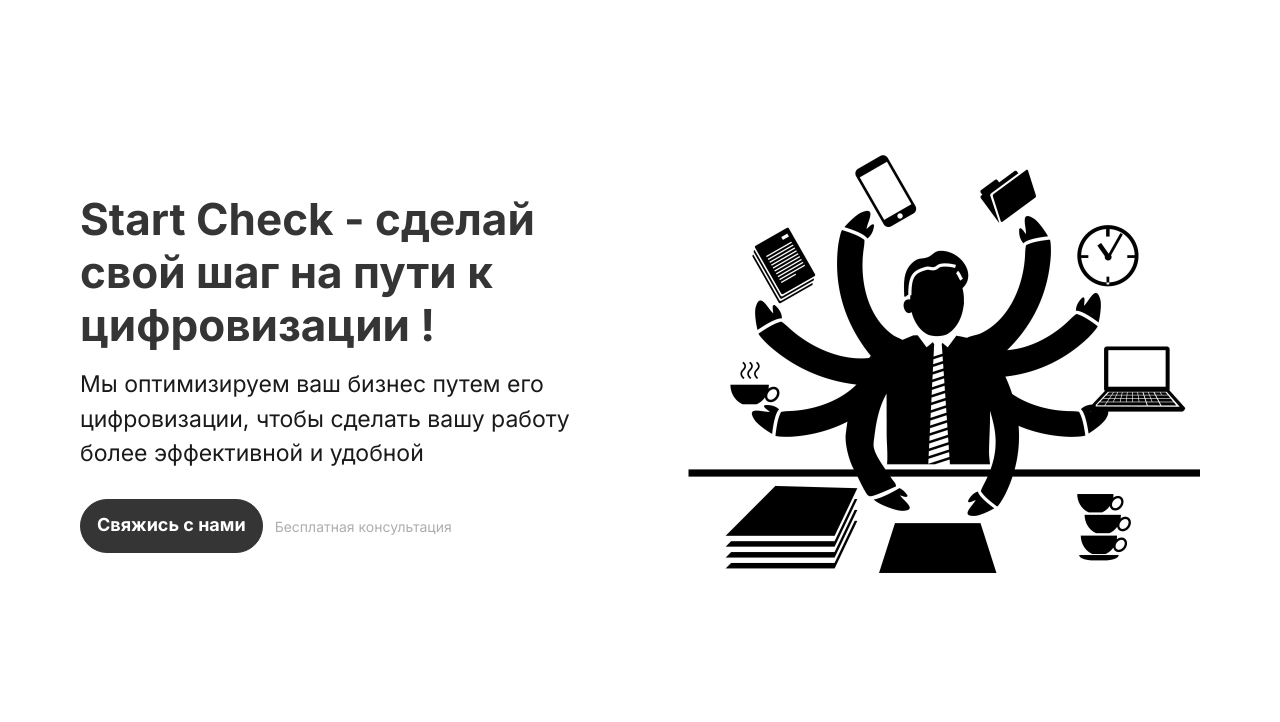
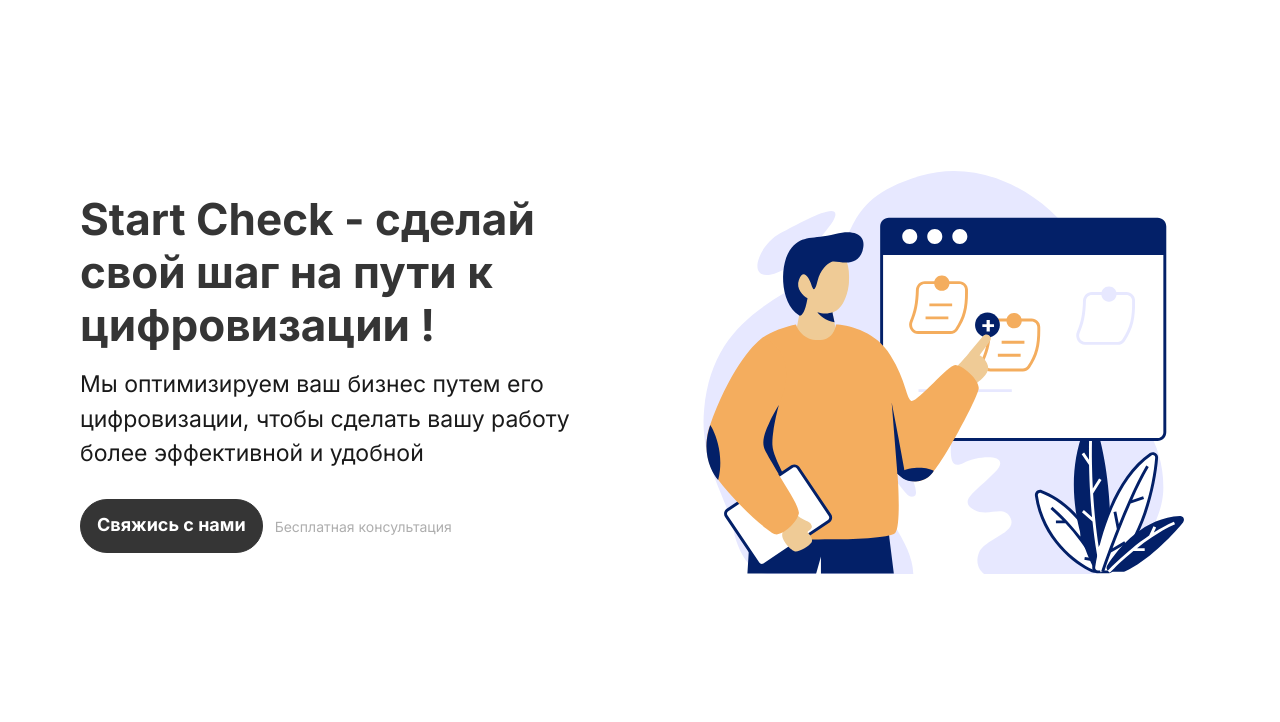
Before and after one commit to pileskyd/pileskyd.github.io, a plain HTML site: page index.html in a window 1280 px wide. Shown: the part 78-800 px from the top of the page. Drawn offline with Linux system fonts and the light colour scheme.

Commit message:
upd info

```diff
--- a/index.html
+++ b/index.html
@@ -84,7 +84,7 @@
                     <!-- IMAGE -->
                     <!-- <img src="https://res.cloudinary.com/uisual/image/upload/assets/devices/ipad.png" loading="lazy"
                         alt="#" class="ui-image-half-right"> -->
-                    <img src="./img/main.jpg"" loading=" lazy" alt="#" class="ui-image-half-right">
+                    <img src="./assets/main.svg" loading=" lazy" alt="#" class="ui-image-half-right">
                 </div>
             </div>
         </section>
```
Also changed, not shown: assets/main.svg (added).
